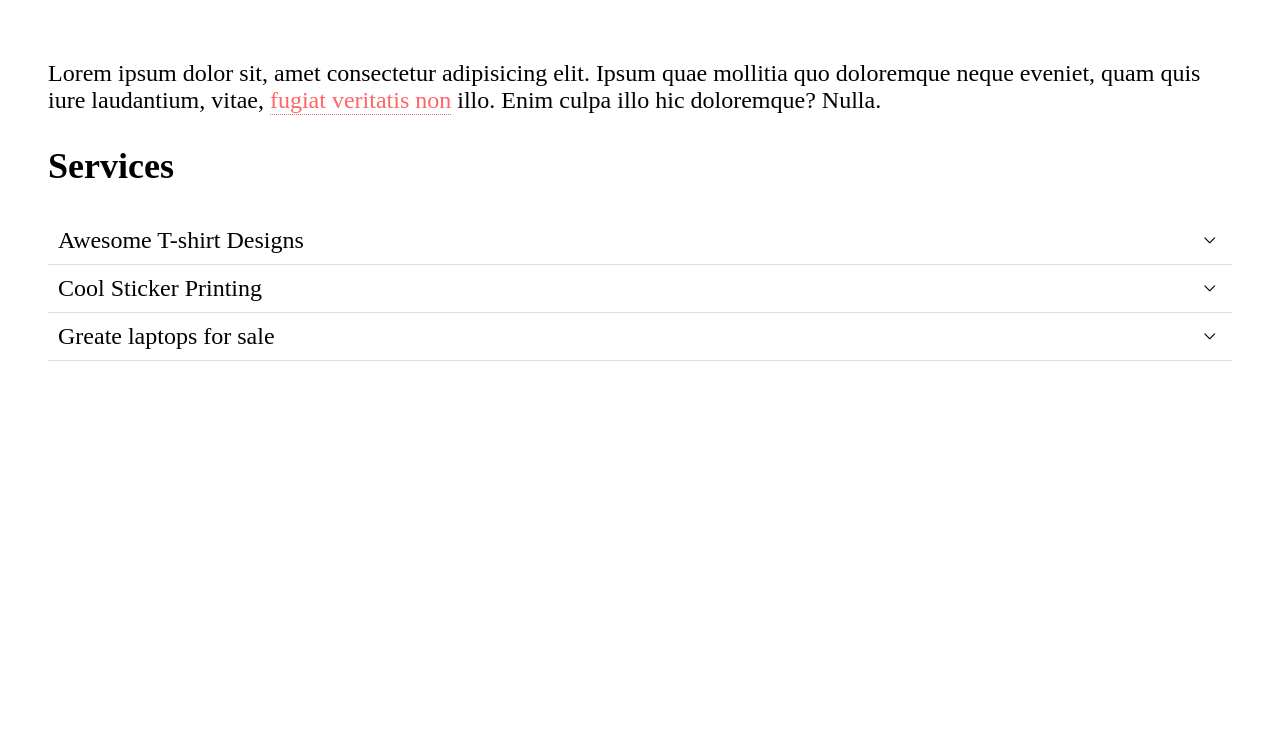
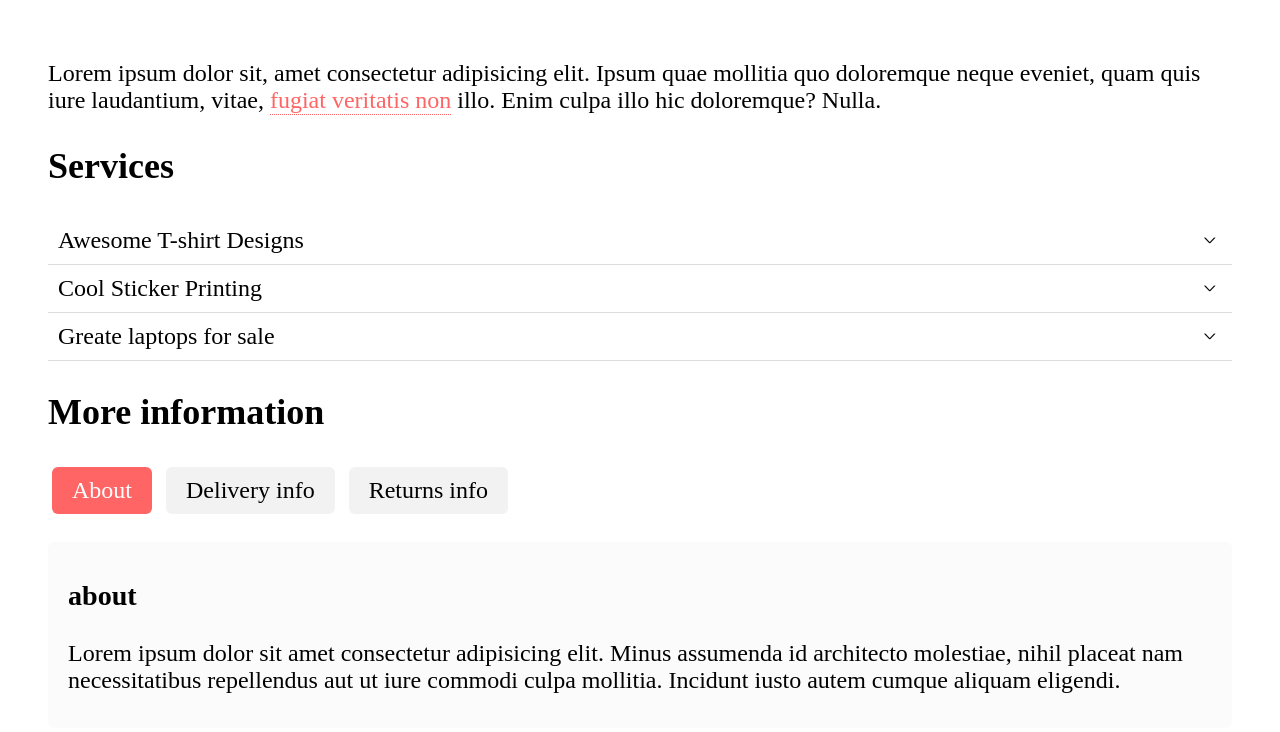
Before and after one commit to tonyadjei/RocketUI, a website built with webpack: page dist/index.html in a window 1280 px wide. Built offline with nearby package versions, Linux system fonts and the light colour scheme.

Commit message:
Add tabs UI component

```diff
--- a/src/index.js
+++ b/src/index.js
@@ -1,5 +1,6 @@
 import Tooltip from './rocket-ui/tooltip';
 import Dropdown from './rocket-ui/dropdown';
+import Tabs from './rocket-ui/tabs';
 
 // create a tooltip
 const tooltip = new Tooltip(document.querySelector('.tooltip'));
@@ -13,3 +14,8 @@
      const instance = new Dropdown(dropdown);
      instance.init();
  })
+
+
+ // create tabs
+ const tabs = new Tabs(document.querySelector('.tabs'));
+ tabs.init();
--- /dev/null
+++ b/src/rocket-ui/styles/tabs.css
@@ -0,0 +1,30 @@
+.tabs > ul {
+    padding: 0;
+}
+
+.tabs .trigger {
+    list-style-type: none;
+    padding: 10px;
+    background: #f2f2f2;
+    margin: 4px;
+    border-radius: 6px;
+    display: inline-block;
+    padding: 10px 20px;
+    cursor: pointer;
+}
+
+.tabs .trigger.active{
+    background: #ff6565;
+    color: white;
+}
+
+.tabs .content{
+    background: #fbfbfb;
+    padding: 10px 20px;
+    border-radius: 6px;
+    display: none;
+}
+
+.tabs .content.active{
+    display: block;
+}
--- /dev/null
+++ b/src/rocket-ui/tabs.js
@@ -0,0 +1,34 @@
+import './styles/tabs.css';
+
+class Tabs {
+    constructor(container){
+        this.container = container;
+        this.tabs = container.querySelectorAll('.trigger');
+    }
+
+    init(){
+        this.tabs.forEach(tab => {
+            tab.addEventListener('click', e => {
+                this.toggleTabs(e);
+                this.toggleContent(e);
+            })
+        })
+    }
+    toggleTabs(e){
+        // remove current active classes
+        this.tabs.forEach(tab => tab.classList.remove('active'));
+        // add new active class to clicked tab
+        e.target.classList.add('active');
+    }
+    toggleContent(e){
+        // remove current active classes from content
+        this.container.querySelectorAll('.content').forEach(content => {
+            content.classList.remove('active');
+        })
+        //set active class to intended content
+        const target = e.target.getAttribute('data-target');
+        document.querySelector(target).classList.add('active');
+    }
+}
+
+export { Tabs as default };
```
Also changed, not shown: dist/index.html.
